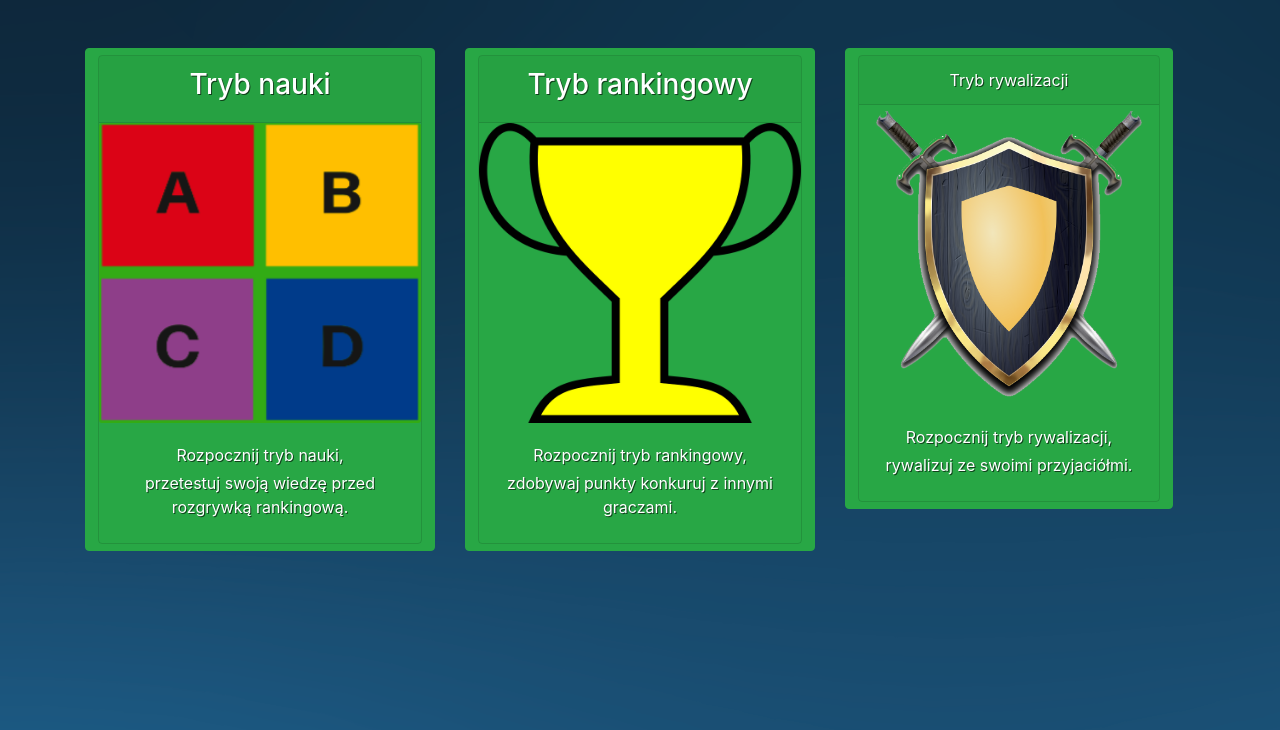
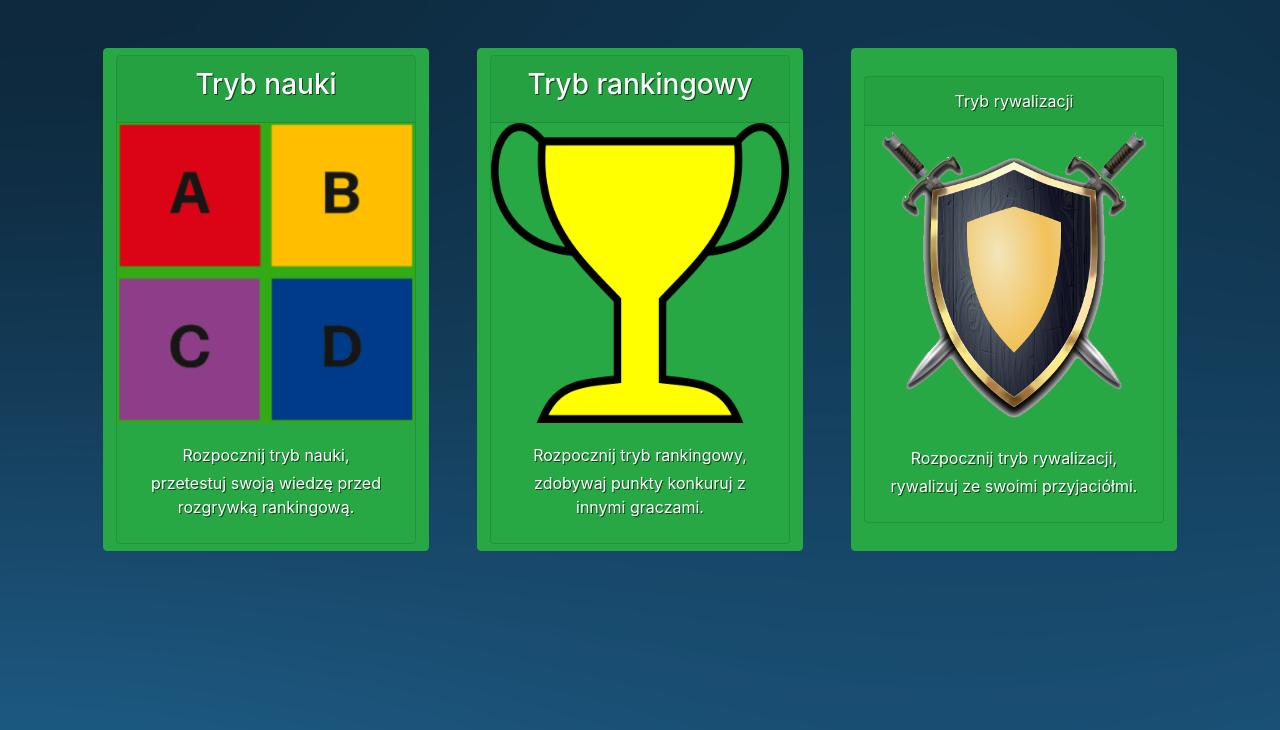
Before and after one commit to apmonstertech/GUS, a Node project: template views/panel.hbs in a window 1280 px wide. Shown: the part 70-800 px from the top of the page. Run offline with Node 20 templates, Linux system fonts and the light colour scheme; the template is opened without the code that fills it: most values are stand-ins (such as "Sample title", 1, 10 or a date in 2020).

Commit message:
Better quiz panel

```diff
--- a/public/javascripts/main/Main.js
+++ b/public/javascripts/main/Main.js
@@ -28,7 +28,7 @@ $(".cls-15").click(function (e) {
 
         }
     }, 1)
-    $("#country_flag")[0].style.backgroundImage = "url(/gfx/flags" + e.target.id.toLowerCase()+".png)";
+    $("#country_flag")[0].style.backgroundImage = "url(/gfx/flags/" + e.target.id.toLowerCase()+".png)";
 
 
 })
--- a/public/stylesheets/style.css
+++ b/public/stylesheets/style.css
@@ -290,3 +290,6 @@ path {
     top:0;
     bottom:0;
 }
+.card{
+    width: 300px;
+}
--- a/views/panel.hbs
+++ b/views/panel.hbs
@@ -1,7 +1,6 @@
 <div class="container mt-5">
-    <div class="row d-flex justify-items-between">
-        <div class="col-sm-4">
-            <button onclick="window.location.href = '/quiz/starter'" class="btn btn-success">
+    <div class="row d-flex justify-content-center flex-wrap">
+        <button onclick="window.location.href = '/quiz/starter'" class="btn btn-success mx-4">
             <div class="card b-transparent">
                 <div class="card-header">
                     <h3>Tryb nauki</h3>
@@ -14,9 +13,7 @@
             </div>
 
         </button>
-        </div>
-        <div class="col-sm-4">
-            <button onclick="window.location.href = '/quiz/ranked'"  class="btn btn-success">
+        <button onclick="window.location.href = '/quiz/ranked'"  class="btn btn-success mx-4">
             <div class="card b-transparent">
                 <div class="card-header">
                     <h3>
@@ -30,9 +27,7 @@
                 </div>
             </div>
         </button>
-        </div>
-        <div class="col-sm-4">
-            <button onclick="window.location.href = '/quiz/rivalry'" class="btn btn-success">
+        <button onclick="window.location.href = '/quiz/rivalry'" class="btn btn-success mx-4">
             <div class="card b-transparent">
                 <div class="card-header">Tryb rywalizacji</div>
                 <div class="card-img-center"><img class="card-img" src="/gfx/rivalry.png"></div>
@@ -44,4 +39,3 @@
         </button>
     </div>
 </div>
-</div>
```
Also changed, not shown: views/index.hbs (+1 -1 lines). Lines whose indentation alone changed are shown as unchanged.
